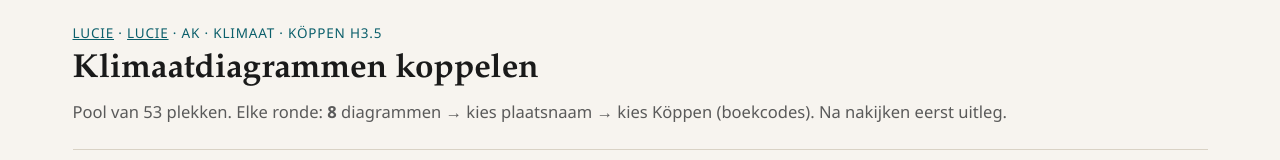
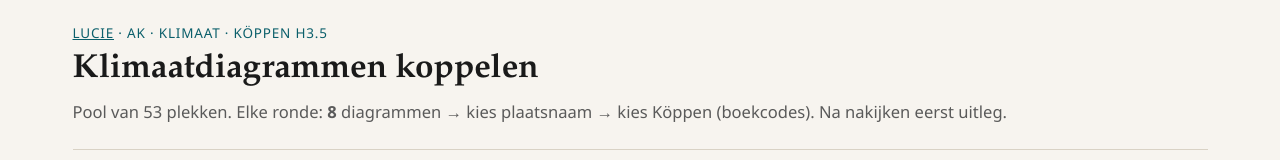
Before and after one commit to ReinderRoos/school-toetsbundel-lucie, a plain HTML site: page lessons/AK/0009-klimaatdiagrammen.html in a window 1280 px wide. Shown: the top 160 px of the page. Drawn offline with Linux system fonts and the light colour scheme.

Commit message:
Fix Lucie eyebrow label and redeploy Pages.

```diff
--- a/lessons/AK/0009-klimaatdiagrammen.html
+++ b/lessons/AK/0009-klimaatdiagrammen.html
@@ -387,7 +387,7 @@
 <body>
   <div class="wrap-wide">
     <header class="site">
-      <p class="eyebrow"><a href="../../index.html">Lucie</a> · <a href="../../index.html">Lucie</a> · AK · Klimaat · Köppen H3.5</p>
+      <p class="eyebrow"><a href="../../index.html">Lucie</a> · AK · Klimaat · Köppen H3.5</p>
       <h1>Klimaatdiagrammen koppelen</h1>
       <p class="lede howto">Pool van 53 plekken. Elke ronde: <strong>8</strong> diagrammen → kies plaatsnaam → kies Köppen (boekcodes). Na nakijken eerst uitleg.</p>
     </header>
```
